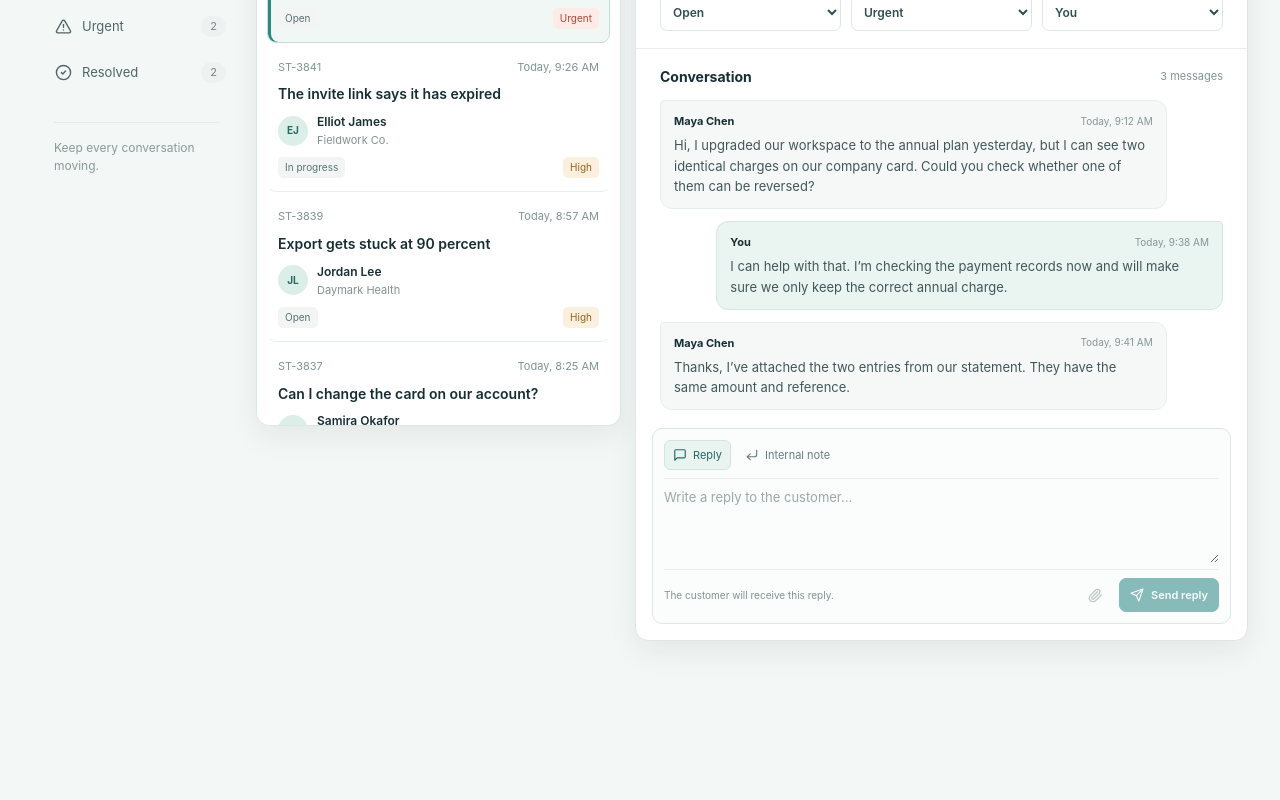
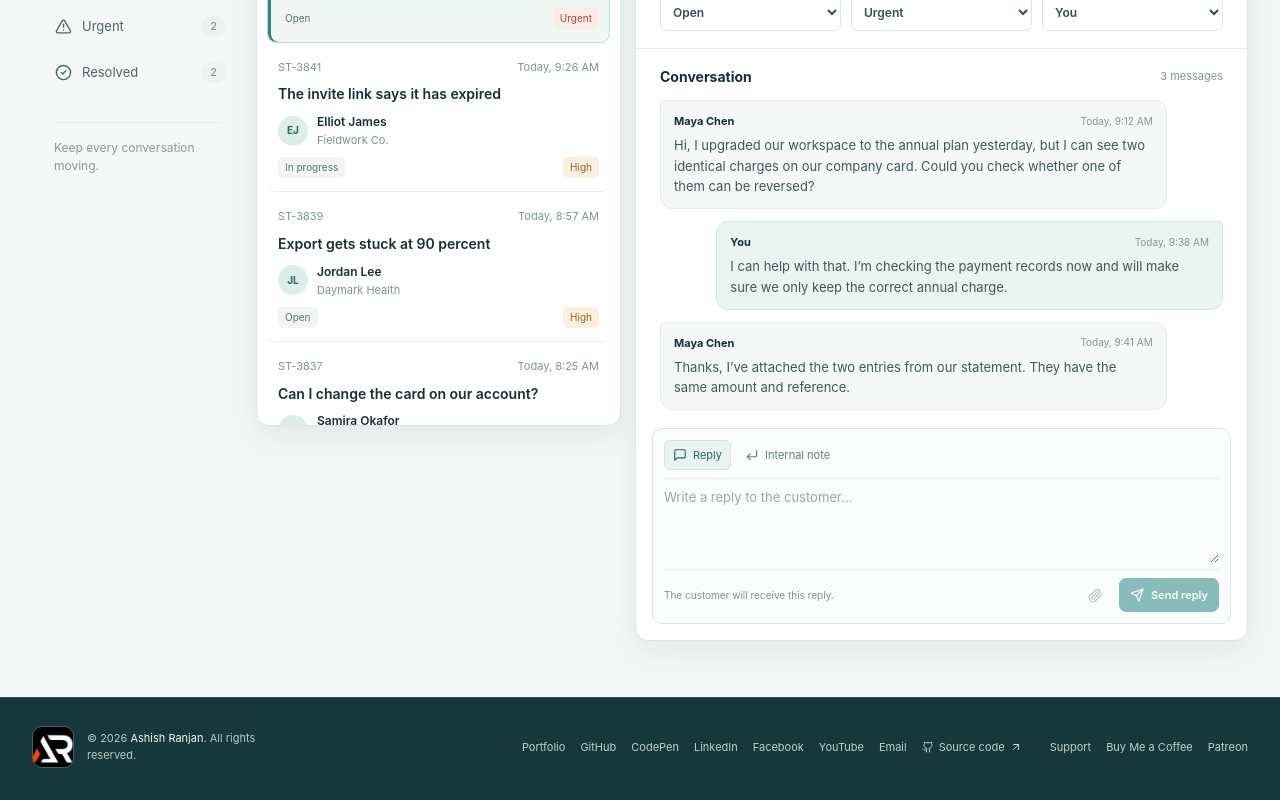
Before and after one commit to a2rp/support-ticket-board, a React (Vite) app: page / in a window 1280 px wide. Shown: the part 421-1221 px from the top of the page. Before the commit the page ends 1118 px from the top, so only its background shows below. Built offline with nearby package versions, Linux system fonts and the light colour scheme.

Commit message:
Add portfolio footer and support links

```diff
--- a/src/App.jsx
+++ b/src/App.jsx
@@ -1,5 +1,6 @@
 import { useCallback, useEffect, useState } from "react"
 import styles from "./App.module.css"
+import AppFooter from "./components/appFooter"
 import BackToTop from "./components/backToTop"
 import CreateTicketModal from "./components/createTicketModal"
 import Header from "./components/header"
@@ -123,6 +124,7 @@ const App = () => {
           )}
         </div>
       </main>
+      <AppFooter />
       <BackToTop />
       {isCreateOpen && (
         <CreateTicketModal onClose={closeCreateModal} onCreate={createTicket} />
--- /dev/null
+++ b/src/components/appFooter/index.jsx
@@ -0,0 +1,60 @@
+import { LuArrowUpRight, LuGithub } from "react-icons/lu"
+import styles from "./styles.module.css"
+
+const portfolioLinks = [
+  { label: "Portfolio", href: "https://www.ashishranjan.net" },
+  { label: "GitHub", href: "https://github.com/a2rp" },
+  { label: "CodePen", href: "https://codepen.io/ash1198" },
+  { label: "LinkedIn", href: "https://www.linkedin.com/in/aashishranjan" },
+  { label: "Facebook", href: "https://www.facebook.com/theash.ashish/" },
+  { label: "YouTube", href: "https://www.youtube.com/@ashishranjan-ashz?sub_confirmation=1" },
+  { label: "Email", href: "mailto:ash.ranjan09@gmail.com" },
+]
+
+const supportLinks = [
+  { label: "Support", href: "https://a2rp-donation-page.netlify.app/" },
+  { label: "Buy Me a Coffee", href: "https://buymeacoffee.com/ashishranjan" },
+  { label: "Patreon", href: "https://www.patreon.com/ashishranjan" },
+]
+
+const AppFooter = () => {
+  const logoUrl = import.meta.env.BASE_URL + "logo.png"
+
+  return (
+    <footer className={styles.appFooter}>
+      <div className={styles.inner}>
+        <div className={styles.owner}>
+          <a className={styles.logoLink} href="https://www.ashishranjan.net" aria-label="Ashish Ranjan portfolio">
+            <img src={logoUrl} alt="Ashish Ranjan logo" />
+          </a>
+          <p>
+            © {new Date().getFullYear()}{" "}
+            <a href="https://github.com/a2rp" target="_blank" rel="noreferrer">Ashish Ranjan</a>.
+            {" "}All rights reserved.
+          </p>
+        </div>
+        <div className={styles.linkGroups}>
+          <nav aria-label="Links">
+            {portfolioLinks.map((link) => (
+              <a key={link.label} href={link.href} target={link.href.startsWith("mailto:") ? undefined : "_blank"} rel="noreferrer">
+                {link.label}
+              </a>
+            ))}
+            <a href="https://github.com/a2rp/support-ticket-board" target="_blank" rel="noreferrer">
+              <LuGithub aria-hidden="true" />
+              Source code
+              <LuArrowUpRight aria-hidden="true" />
+            </a>
+          </nav>
+          <nav aria-label="Support">
+            {supportLinks.map((link) => (
+              <a key={link.label} href={link.href} target="_blank" rel="noreferrer">{link.label}</a>
+            ))}
+          </nav>
+        </div>
+      </div>
+    </footer>
+  )
+}
+
+export default AppFooter
--- /dev/null
+++ b/src/components/appFooter/styles.module.css
@@ -0,0 +1,127 @@
+.appFooter {
+  color: #e5f0ed;
+  background: #16373b;
+  border-top: 1px solid rgb(227 244 239 / 14%);
+
+  .inner {
+    display: flex;
+    width: min(1480px, calc(100% - 64px));
+    align-items: center;
+    justify-content: space-between;
+    gap: 36px;
+    margin: 0 auto;
+    padding: 28px 0 32px;
+  }
+
+  .owner {
+    display: flex;
+    min-width: 230px;
+    align-items: center;
+    gap: 13px;
+  }
+
+  .logoLink {
+    display: block;
+    width: 42px;
+    height: 42px;
+    flex: 0 0 auto;
+    overflow: hidden;
+    border: 1px solid rgb(225 242 238 / 22%);
+    border-radius: 10px;
+    transition: border-color 160ms ease, box-shadow 160ms ease;
+
+    &:hover,
+    &:focus-visible {
+      border-color: #95cbbd;
+      box-shadow: 0 0 0 3px rgb(149 203 189 / 15%);
+    }
+  }
+
+  .logoLink img {
+    width: 100%;
+    height: 100%;
+    object-fit: cover;
+  }
+
+  .owner p {
+    max-width: 220px;
+    color: #b6cbc7;
+    font-size: 11px;
+    line-height: 1.6;
+  }
+
+  .owner p a {
+    color: #f3fbf9;
+
+    &:hover,
+    &:focus-visible {
+      text-decoration: underline;
+    }
+  }
+
+  .linkGroups {
+    display: flex;
+    flex-wrap: wrap;
+    justify-content: flex-end;
+    gap: 28px;
+  }
+
+  nav {
+    display: flex;
+    flex-wrap: wrap;
+    align-items: center;
+    justify-content: flex-end;
+    gap: 8px 15px;
+  }
+
+  nav a {
+    display: inline-flex;
+    align-items: center;
+    gap: 5px;
+    color: #bdd0cc;
+    font-size: 11px;
+    transition: color 160ms ease;
+
+    svg {
+      width: 12px;
+      height: 12px;
+    }
+
+    &:hover,
+    &:focus-visible {
+      color: #fff;
+      text-decoration: underline;
+    }
+  }
+
+  @media (max-width: 920px) {
+    .inner {
+      align-items: flex-start;
+      flex-direction: column;
+      gap: 22px;
+    }
+
+    .linkGroups {
+      justify-content: flex-start;
+    }
+
+    nav {
+      justify-content: flex-start;
+    }
+  }
+
+  @media (max-width: 540px) {
+    .inner {
+      width: calc(100% - 32px);
+      padding: 24px 0;
+    }
+
+    .linkGroups {
+      gap: 18px;
+    }
+
+    nav {
+      gap: 9px 13px;
+    }
+  }
+}
```
